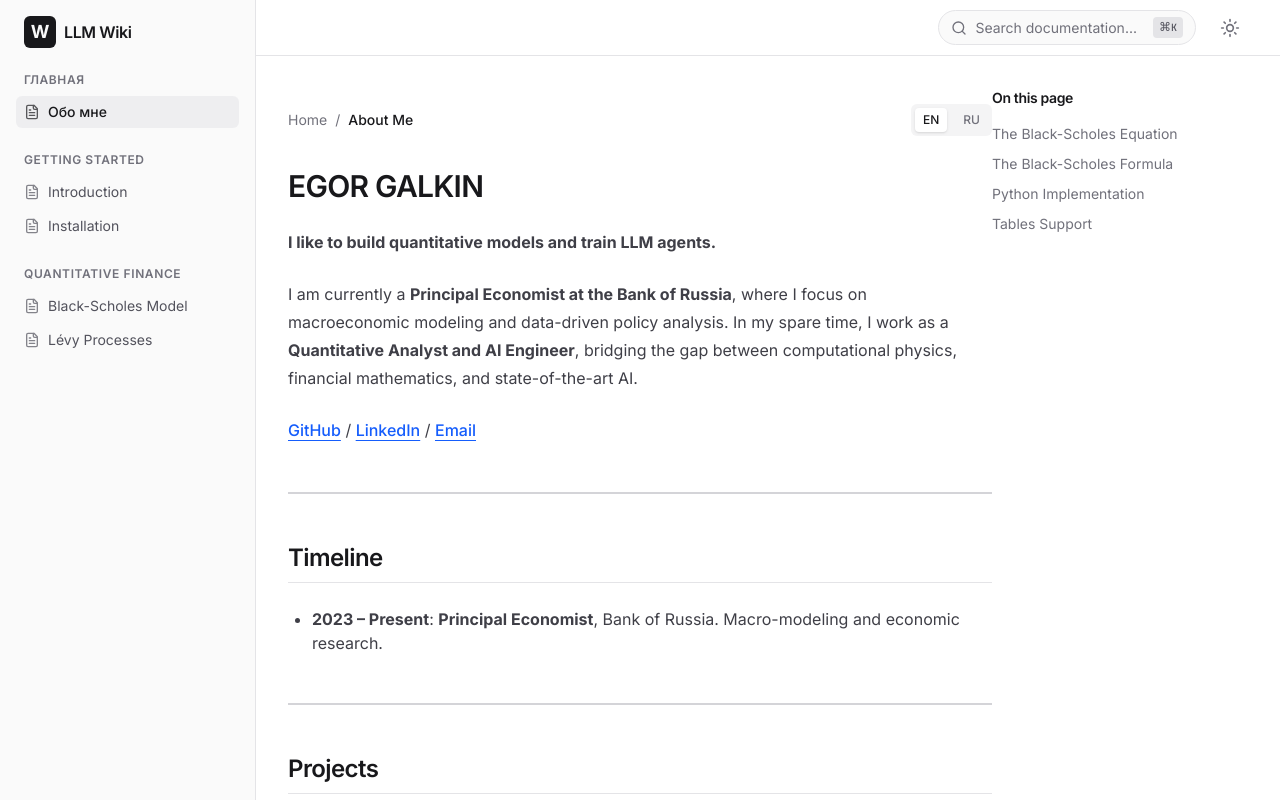
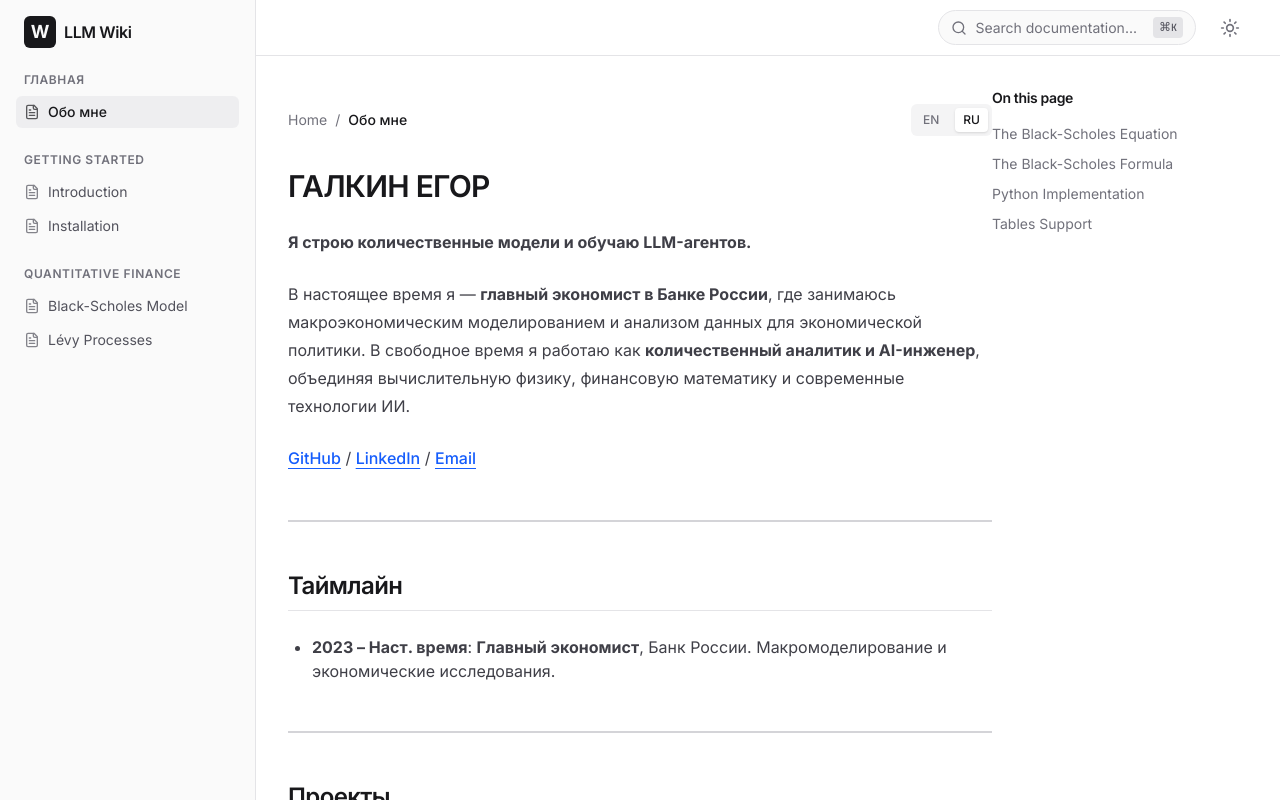
Before and after one commit to russiankendricklamar/LLM-Wiki, a React (Vite) app: page / in a window 1280 px wide. Built offline with nearby package versions, Linux system fonts and the light colour scheme.

Commit message:
Set Russian as the default language for the About Me page

```diff
--- a/src/App.tsx
+++ b/src/App.tsx
@@ -26,7 +26,7 @@ const PageContent = ({ category, title, content, children }: { category: string,
 );
 
 const AboutPage = () => {
-  const [lang, setLang] = React.useState<'en' | 'ru'>('en');
+  const [lang, setLang] = React.useState<'en' | 'ru'>('ru');
   return (
     <PageContent
       category="Home"
```
